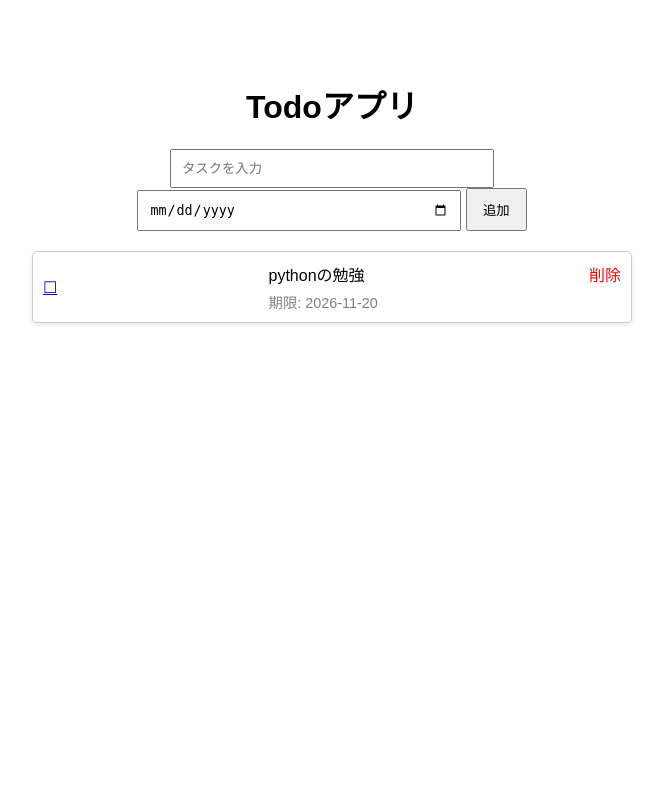
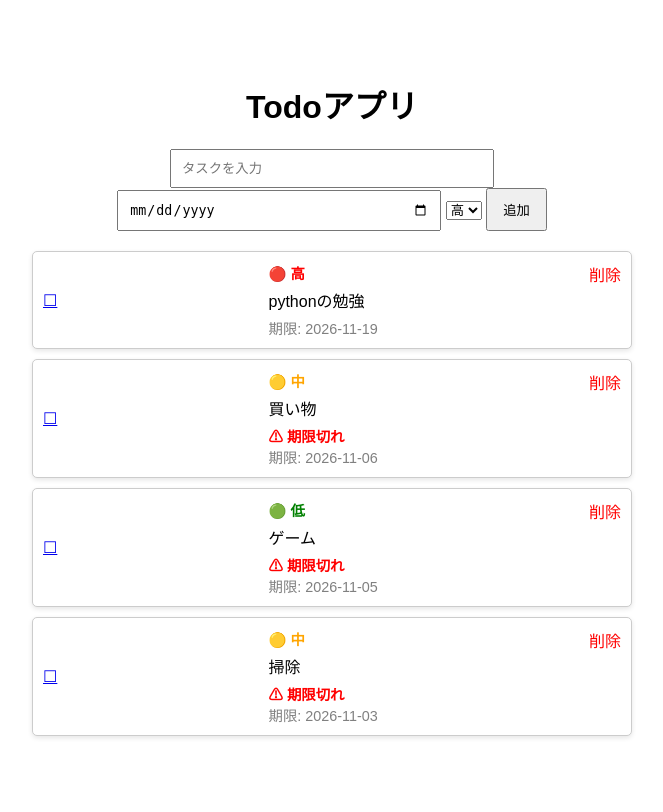
Before and after one commit to missorangeable-blip/test, a Flask app: page / in a window 1280 px wide. Shown: the whole page, without its empty margins (308-971 px from the left). Before the commit the page ends 325 px from the top, so only its background shows below. Run offline with Flask 3, Linux system fonts and the light colour scheme.

Commit message:
期限切れお知らせ機能・優先順位機能を実装

```diff
--- a/todo-app/app.py
+++ b/todo-app/app.py
@@ -1,4 +1,5 @@
 from flask import Flask, render_template, request, redirect
+from datetime import date
 import json
                                            #requestはフォームに入力されたデータを受け取るための部品
 app = Flask(__name__)
@@ -6,7 +7,7 @@ app = Flask(__name__)
 # 起動時にJSONを読み込む
 try:
     with open("tasks.json", "r", encoding="utf-8") as file:
-        tasks = json.load(file)
+        tasks = json.load(file) # JSONからPythonへ
 
 except FileNotFoundError:
     tasks = []
@@ -17,7 +18,7 @@ def save_tasks():
         json.dump(
             tasks,
             file,
-            ensure_ascii=False,
+            ensure_ascii=False,     # PythonからJSONへ
             indent=4
         )
 
@@ -29,21 +30,25 @@ def home():
 
         task = request.form["task"]  #HTMLの name="task" に入っていた文字を取得
 
-        deadline = request.form["deadline"]
+        deadline = request.form["deadline"]  #HTMLの name="deadline" に入っていた文字を取得
 
-        if task:
+        priority = request.form["priority"]  #HTMLの name="priority" に入っていた文字を取得
+
+        if task:              # 実際にJSONファイルに記録される際の書き方の指定
             tasks.append(
                 {
                     "task": task,
                     "done": False,
-                    "deadline": deadline
+                    "deadline": deadline,
+                    "priority": priority
                 }
             )  #リストの最後に追加
             save_tasks()
 
     return render_template(
         "index.html",
-        tasks=tasks
+        tasks=tasks,
+        today=str(date.today()) # 今日の日付
     )
 
 # タスク削除
--- a/todo-app/static/style.css
+++ b/todo-app/static/style.css
@@ -71,3 +71,27 @@ li {
     display: flex;
     flex-direction: column;
 }
+
+.overdue {
+    color: red;
+    font-weight: bold;
+    display: block;
+}
+
+.priority {
+    font-size: 0.9rem;
+    font-weight: bold;
+    margin-bottom: 5px;
+}
+
+.high {
+    color: red;
+}
+
+.medium {
+    color: orange;
+}
+
+.low {
+    color: green;
+}
--- a/todo-app/tasks.json
+++ b/todo-app/tasks.json
@@ -2,6 +2,25 @@
     {
         "task": "pythonの勉強",
         "done": false,
-        "deadline": "2026-11-20"
+        "deadline": "2026-11-19",
+        "priority": "high"
+    },
+    {
+        "task": "買い物",
+        "done": false,
+        "deadline": "2026-11-06",
+        "priority": "medium"
+    },
+    {
+        "task": "ゲーム",
+        "done": false,
+        "deadline": "2026-11-05",
+        "priority": "low"
+    },
+    {
+        "task": "掃除",
+        "done": false,
+        "deadline": "2026-11-03",
+        "priority": "medium"
     }
 ]
--- a/todo-app/templates/index.html
+++ b/todo-app/templates/index.html
@@ -26,6 +26,22 @@
         type="date"
         name="deadline"
     >
+
+    <select name="priority">
+
+        <option value="high">
+            高
+        </option>
+
+        <option value="medium">    <!--優先度-->
+            中
+        </option>
+
+        <option value="low">
+            低
+        </option>
+
+    </select>
 
     <button type="submit">
         追加
@@ -58,6 +74,23 @@
 
             <div class="task-text">
 
+                <div class="priority {{ task['priority'] }}">
+
+                    {% if task["priority"] == "high" %}
+
+                        🔴 高
+
+                    {% elif task["priority"] == "medium" %}
+
+                        🟡 中
+
+                    {% else %}
+
+                        🟢 低
+
+                    {% endif %}
+                </div>
+
                 {% if task["done"] %}
 
                     <span class="completed">
@@ -73,6 +106,16 @@
                 {% endif %}
 
                 <div class="deadline">
+
+                    {% if task["deadline"] < today and not
+                task["done"] %}
+
+                        <span class="overdue">
+                            ⚠ 期限切れ
+                        </span>
+
+                    {% endif %}
+
                     期限: {{ task["deadline"] }}
                 </div>
 
```
